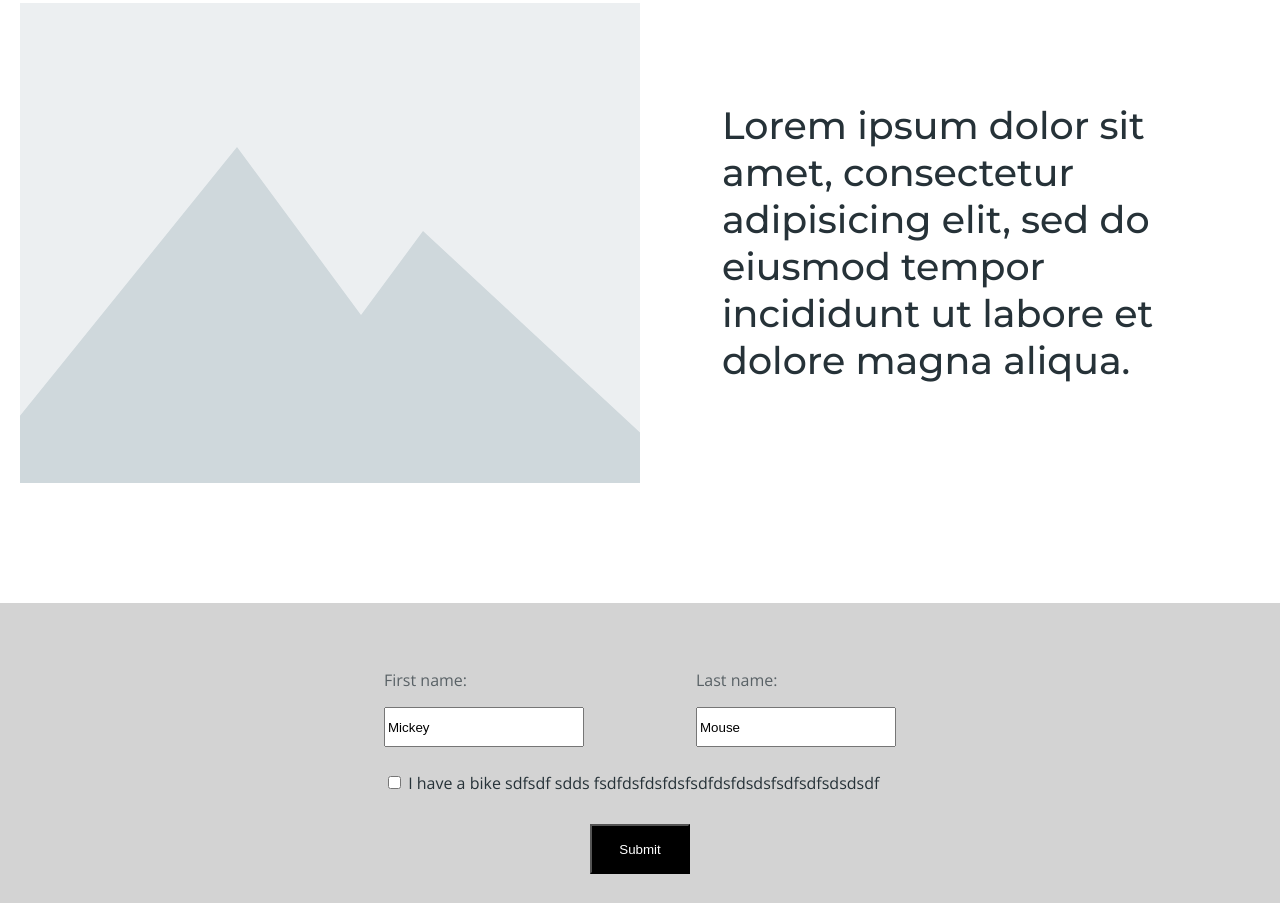
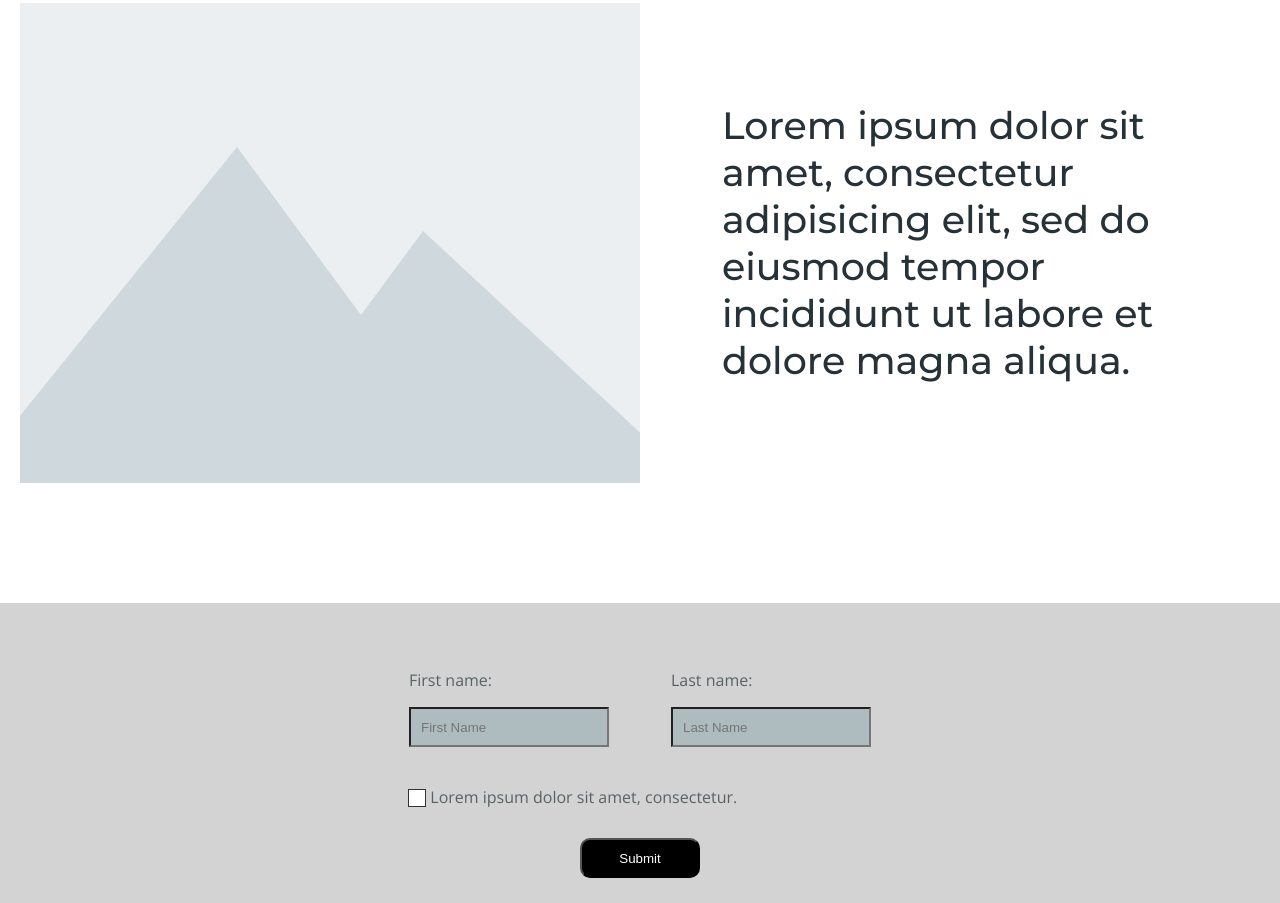
Before and after one commit to silverlass/projekt, a plain HTML site: page index.html in a window 1280 px wide. Shown: the part 2948-3851 px from the top of the page. Drawn offline with nearby package versions, Linux system fonts and the light colour scheme.

Commit message:
Checkbox animation added

```diff
--- a/index.html
+++ b/index.html
@@ -111,22 +111,23 @@ tempor incididunt ut labore et dolore magna aliqua.</h2>
 
   				<label>
   					<p>First name:</p>
-  				<input type="text" name="firstname" value="Mickey">
+  				<input type="text" name="firstname" placeholder="First Name">
   				<div class="line"></div>
   				</label>
   				<label>
   					<p>Last name:</p>
-  				<input type="text" name="lastname" value="Mouse">
+  				<input type="text" name="lastname" placeholder="Last Name">
   				<div class="line"></div>
 
   				</label>
 
 
 			</div>
-			<div class="check">
-  				<input type="checkbox" name="vehicle1" value="bike">
-  				I have a bike sdfsdf sdds fsdfdsfdsfdsfsdfdsfdsdsfsdfsdfsdsdsdf<br>
-  			</div>
+			<div class="xxx"></div>
+    			<p>
+      			<input type="checkbox" id="c1" name="cb">
+      			<label for="c1"> Lorem ipsum dolor sit amet, consectetur.</label>
+    			</p>
   			<div class="submit">
   				<input type="submit" value="Submit">
   			</div>
--- a/style.css
+++ b/style.css
@@ -460,53 +460,85 @@ main{
 
 }
 .footer2{
-
-
 	display:flex;
 	justify-content: space-between;
 
 
-
-
-
-
+	padding:0 25px;
 }
 input[type=text]{
 	height:40px;
 	width:200px;
-
+	background:#aebcbf;
+	padding:0 10px;
 
 }
-input[type=checkbox]{
 
-
-}
 input[type=submit]{
-	height:50px;
-	width:100px;
+	height:40px;
+	width:120px;
 	background:black;
 	color:white;
+	border-radius: 10px;
 }
 input:focus+ .line{
 	background:blue;
 	margin:0%;
 }
-
-.check{
-	margin-top:20px;
-
-}
 .submit{
 	margin-top:30px;
 	display:flex;
 	justify-content: center;
+
 }
 .line{
 	margin:0 50%;
-
-
 	height:5px;
 	background:lightgray;
 	transition:1s ease;
 	transition: margin 0.2s;
 }
+
+/*checkbox animation*/
+.xxx{
+    height:18px;
+    width:18px;
+    border:1px solid #333;
+    position:relative;
+    background:white;
+    top:37px;
+    left:24px;
+
+
+}
+@keyframes animation3{
+	0%{clip-path:circle(3%);
+	background:white;
+	}
+	100%{clip-path: circle(75%);
+	background:blue;
+	}
+}
+
+input[type="checkbox"] {
+  visibility: hidden;
+
+}
+label {
+  cursor: pointer;
+}
+input[type="checkbox"] + label:before {
+  border: 1px solid #333;
+  content: "\00a0";
+  background:white;
+  display: inline-block;
+  font: 16px/1em sans-serif;
+  height: 16px;
+  width: 16px;
+
+}
+input[type="checkbox"]:checked + label:before {
+  animation-name:animation3;
+  animation-duration:0.8s;
+  animation-fill-mode:forwards;
+}
```
